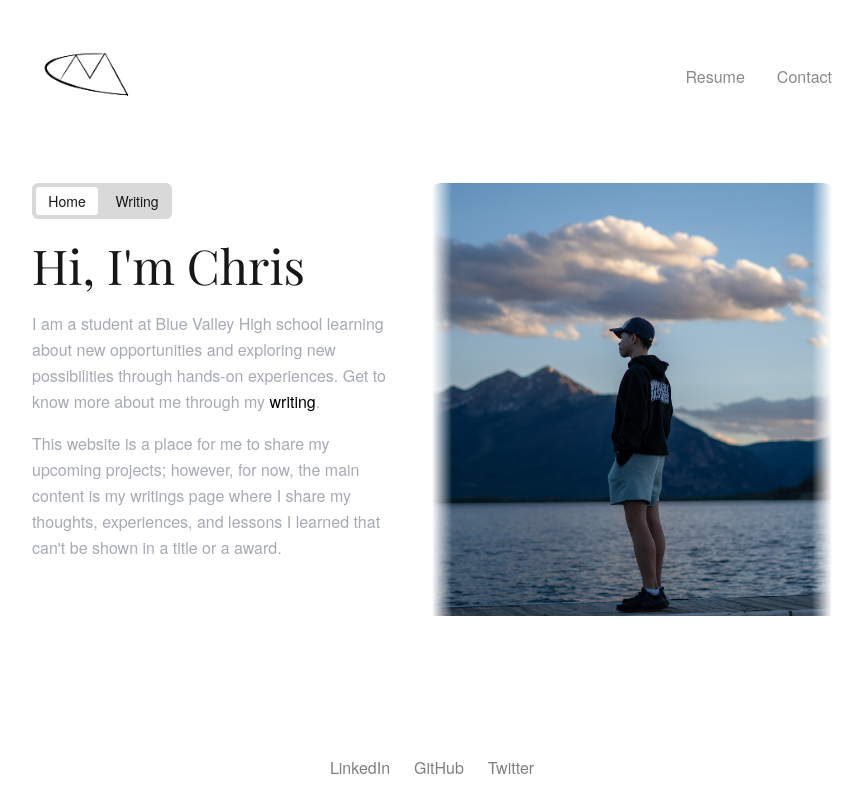
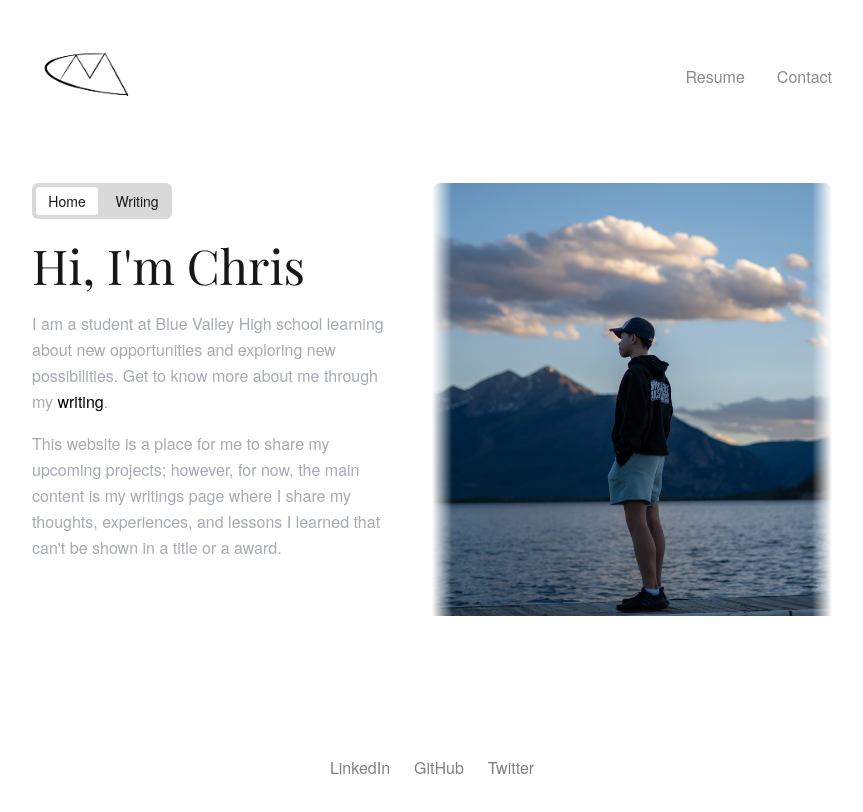
Before and after one commit to OGQhris/ChrisPortfolio, a Next.js app: page / in a window 1280 px wide. Shown: the top 812 px of the page, without its empty margins (208-1071 px from the left). Built offline with nearby package versions, Linux system fonts and the light colour scheme; a web font is replaced by a local one.

Commit message:
Changed the landing page.

```diff
--- a/app/page.tsx
+++ b/app/page.tsx
@@ -47,9 +47,8 @@ export default function Home() {
               Hi, I&apos;m Chris
             </h1>
             <p className={`text-gray-500/60 text-base leading-relaxed ${getAnimationClass(1)}`}>
-              I am a student at Blue Valley High school learning about new
-              opportunities and exploring new possibilities through hands-on
-              experiences. Get to know more about me through my {" "}
+              I am a student at Blue Valley High school learning about new opportunities and exploring new possibilities.
+              Get to know more about me through my {" "}
               <Link href="/writing" className="text-black hover:opacity-70 transition-opacity">writing</Link>.
             </p>
             <p className={`text-gray-500/60 text-base leading-relaxed ${getAnimationClass(2)}`}>
```
